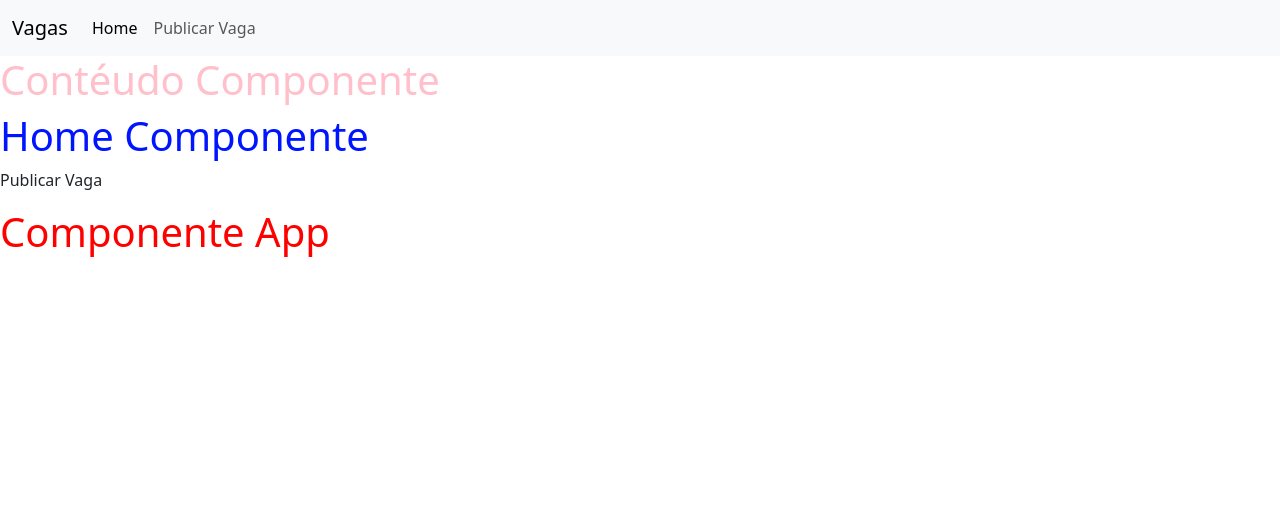
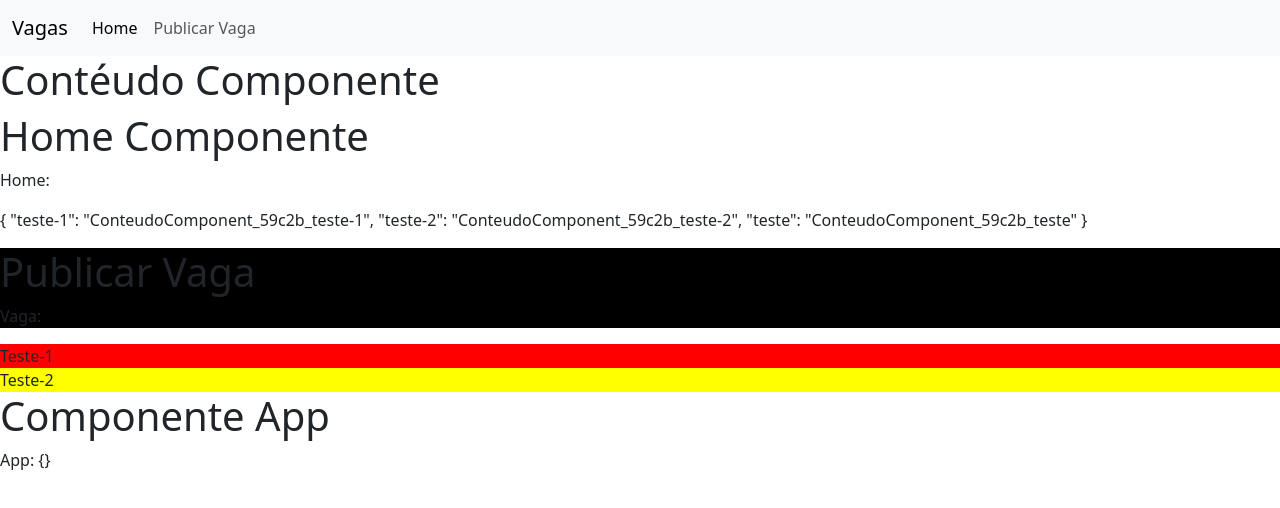
Before and after one commit to ProgramadorVictor/vagas-front, a Vue app: page / in a window 1280 px wide. Shown: the top 508 px of the page. Built offline with nearby package versions, Linux system fonts and the light colour scheme.

Commit message:
style: module encapsulado para não sofrer sobrecarga por outros estilos

```diff
--- a/src/App.vue
+++ b/src/App.vue
@@ -12,6 +12,7 @@
   -->
   <ConteudoComponent/>
   <h1>Componente App</h1>
+  <p>App: {{ $style }}</p>
 </template>
 
 <script>
@@ -28,9 +29,6 @@ export default {
 }
 </script>
 
-<style lang="css" scoped> /* 'scoped' adiciona estilo somente ao componente especificado. No caso somente o 'App.vue' vai ter o estilo */
+<style lang="css" module> /* 'scoped' adiciona estilo somente ao componente especificado. No caso somente o 'App.vue' vai ter o estilo */
 /* sem 'scoped' O estilo que esta no componente mais alto em questão de hierarquia recebe o estilo, os que estão mais baixo podem modificar o estilo. Causando uma confusão */
-h1{
-  color: red !important;
-}
 </style>
--- a/src/components/layouts/ConteudoComponent.vue
+++ b/src/components/layouts/ConteudoComponent.vue
@@ -2,7 +2,14 @@
     <div>
         <h1>Contéudo Componente</h1>
         <HomeKey/>
-        <PublicarVaga/>
+        <p>{{ $style }}</p>
+        <PublicarVaga :class="$style.teste"/><!-- Somente funciona sem kebab-case. -->
+        <div :class="$style['teste-1']"><!-- Acessando o estilo pela propriedade $style usando o atributo 'module' em style. -->
+            Teste-1
+        </div>
+        <div :id="$style['teste-2']">
+            Teste-2
+        </div>
     </div>
 </template>
 <script>
@@ -15,8 +22,16 @@
         }
     }
 </script>
-<style lang="css" scoped>
-h1{
-    color: pink !important;
+<style lang="css" module>/* Usado para quando os components tem estilos com mesmo nome não sobescrever os demais. */
+.teste-1{
+    /* { "teste-1": "ConteudoComponent_teste-1_CE3fI", "teste-2": "ConteudoComponent_teste-2_sG6zt" } */
+    /* O processo de build do vue gerou isso acima, ao usar module. 'ConteudoComponent' => Nome do componente, teste-1 => nome da classe. O outro é uma hash*/
+    background-color: red;
+}
+#teste-2{
+    background-color: yellow;
+}
+.teste{ /* Acessando o estilo por notação de objeto, não pode ser usado kebab-case */
+    background-color: black;
 }
 </style>
--- a/src/components/views/HomeView.vue
+++ b/src/components/views/HomeView.vue
@@ -1,6 +1,7 @@
 <template>
     <div>
         <h1>Home Componente</h1>
+        <p>Home: {{ $style }}</p>
     </div>
 </template>
 <script>
@@ -8,8 +9,5 @@
         name: 'HomeView'
     }
 </script>
-<style lang="css" scoped>
-h1{
-    color: rgb(0, 21, 255) !important;
-}
+<style lang="css" module>
 </style>
--- a/src/components/views/PublicarVaga.vue
+++ b/src/components/views/PublicarVaga.vue
@@ -1,6 +1,7 @@
 <template>
     <div>
-        <p>Publicar Vaga</p>
+        <h1>Publicar Vaga</h1>
+        <p>Vaga: {{ $style }}</p>
     </div>
 </template>
 <script>
```
